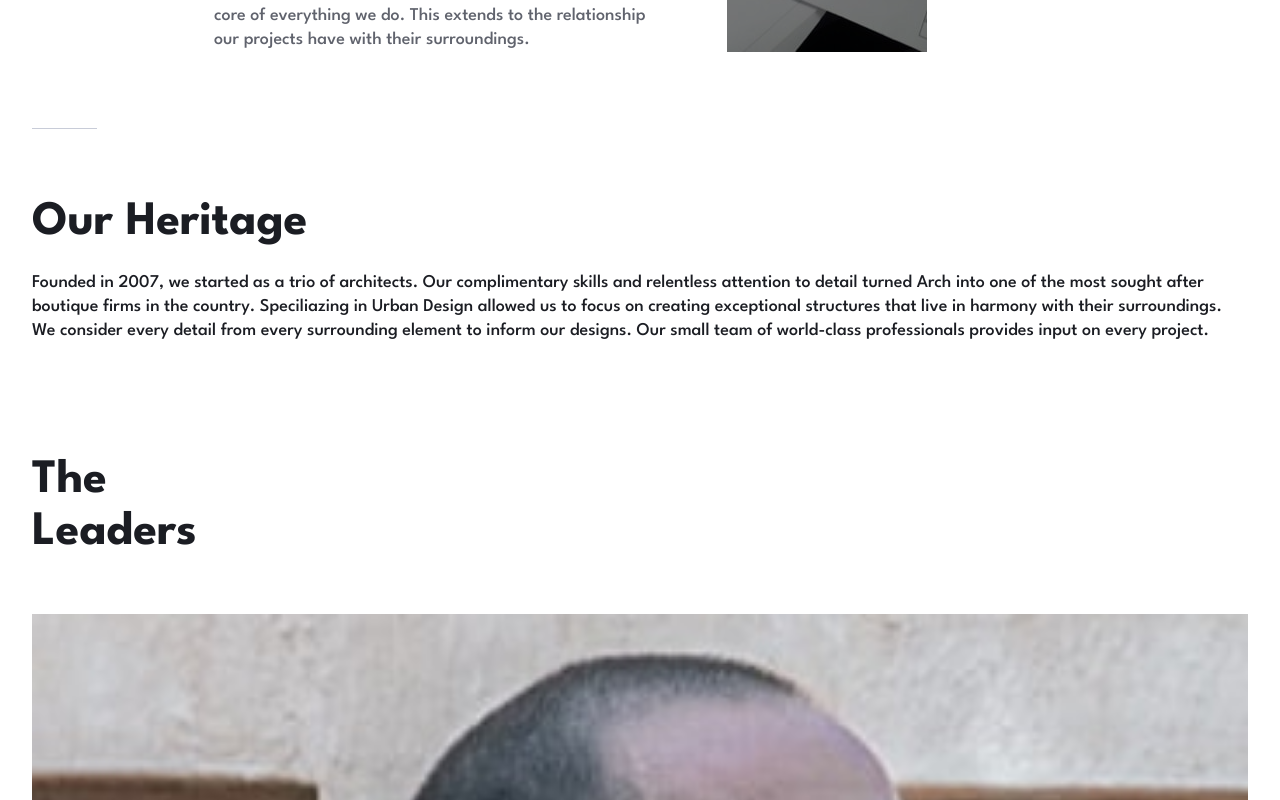
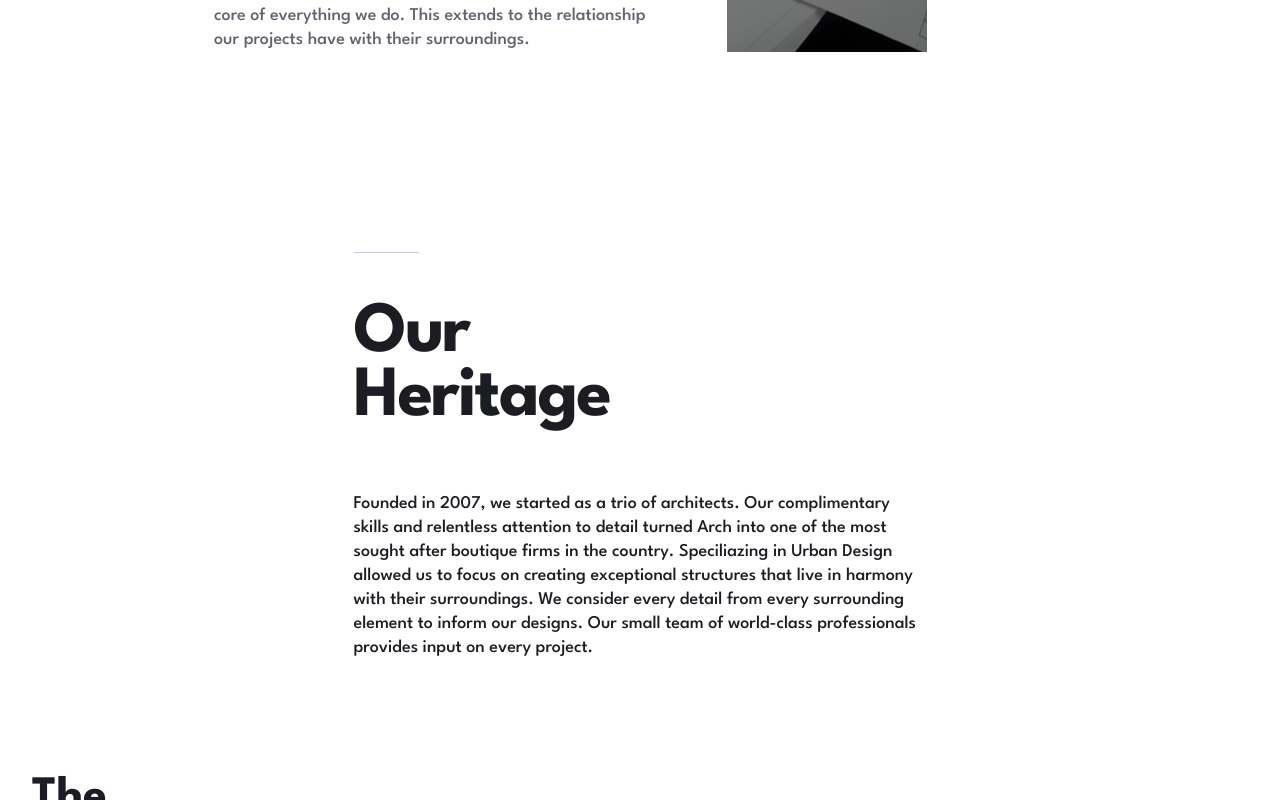
Before and after one commit to achiewe/arch-studio-multi-page-website, a Next.js app: page /AboutUs in a window 1280 px wide. Shown: the part 820-1620 px from the top of the page. Built offline with nearby package versions, Linux system fonts and the light colour scheme.

Commit message:
add responsie tablet design for aboutInfo component

```diff
--- a/src/app/AboutUs/page.tsx
+++ b/src/app/AboutUs/page.tsx
@@ -4,7 +4,7 @@ import Leaders from "../components/About/Leaders";
 
 export default function () {
   return (
-    <div className="w-full flex-col justify-center items-center">
+    <div className="w-full flex flex-col justify-center items-center">
       <AboutInfo />
       <Heritage />
       <Leaders />
--- a/src/app/components/About/AboutInfo.tsx
+++ b/src/app/components/About/AboutInfo.tsx
@@ -1,6 +1,6 @@
 export default function AboutInfo() {
   return (
-    <div className="w-full flex flex-col gap-[20px] mb-[76px] md:relative md:justify-center md:items-center">
+    <div className="w-full flex flex-col gap-[20px] mb-[76px] md:relative md:justify-center md:items-center md:mb-[200px]">
       <div className="w-full h-[240px] flex items-end justify-start bg-imageHeroMob bg-no-repeat bg-cover relative md:bg-imageHeroTab md:w-[573px] md:h-[720px]">
         <div className="w-full h-full bg-black opacity-50 top-0 left-0 right-0 bottom-0 absolute"></div>
         <div className="w-[345px] h-[45px] bg-[#FFFFFF] z-10 flex md:hidden "></div>
--- a/src/app/components/About/Heritage.tsx
+++ b/src/app/components/About/Heritage.tsx
@@ -1,9 +1,9 @@
 export default function Heritage() {
   return (
-    <div className="flex flex-col w-full px-[32px] items-start gap-[68px] mb-[112px]">
+    <div className="flex flex-col w-full px-[32px] items-start gap-[68px] mb-[112px] md:gap-[49px] md:w-[573px] md:px-0 md:items-start md:justify-center">
       <div className="w-[65px] h-[1px] bg-[#C8CCD8]"></div>
-      <div className="w-full flex flex-col gap-[22px] items-start">
-        <h1 className="text-[48px] text-[#1B1D23] font-bold leading-[52px] tracking-[ -1.714px]">
+      <div className="w-full flex flex-col gap-[22px] items-start md:gap-[62px]">
+        <h1 className="text-[48px] text-[#1B1D23] font-bold leading-[52px] tracking-[ -1.714px] md:text-[72px] md:leading-[64px] md:tracking-[-2px] md:w-[300px]">
           Our Heritage
         </h1>
         <p className="text-[18px] text-[#1B1D23] font-medium leading-[24px]">
```
